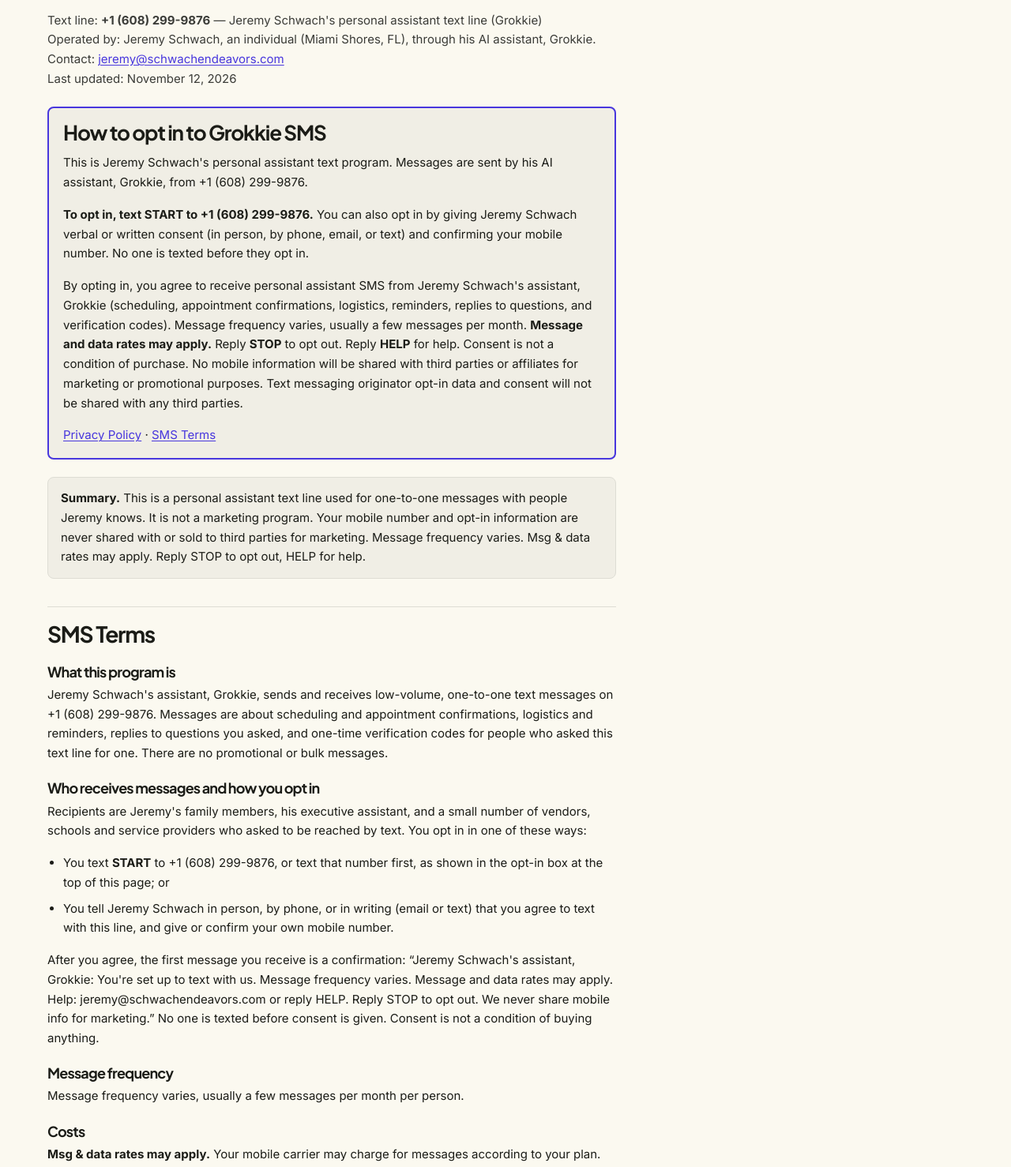
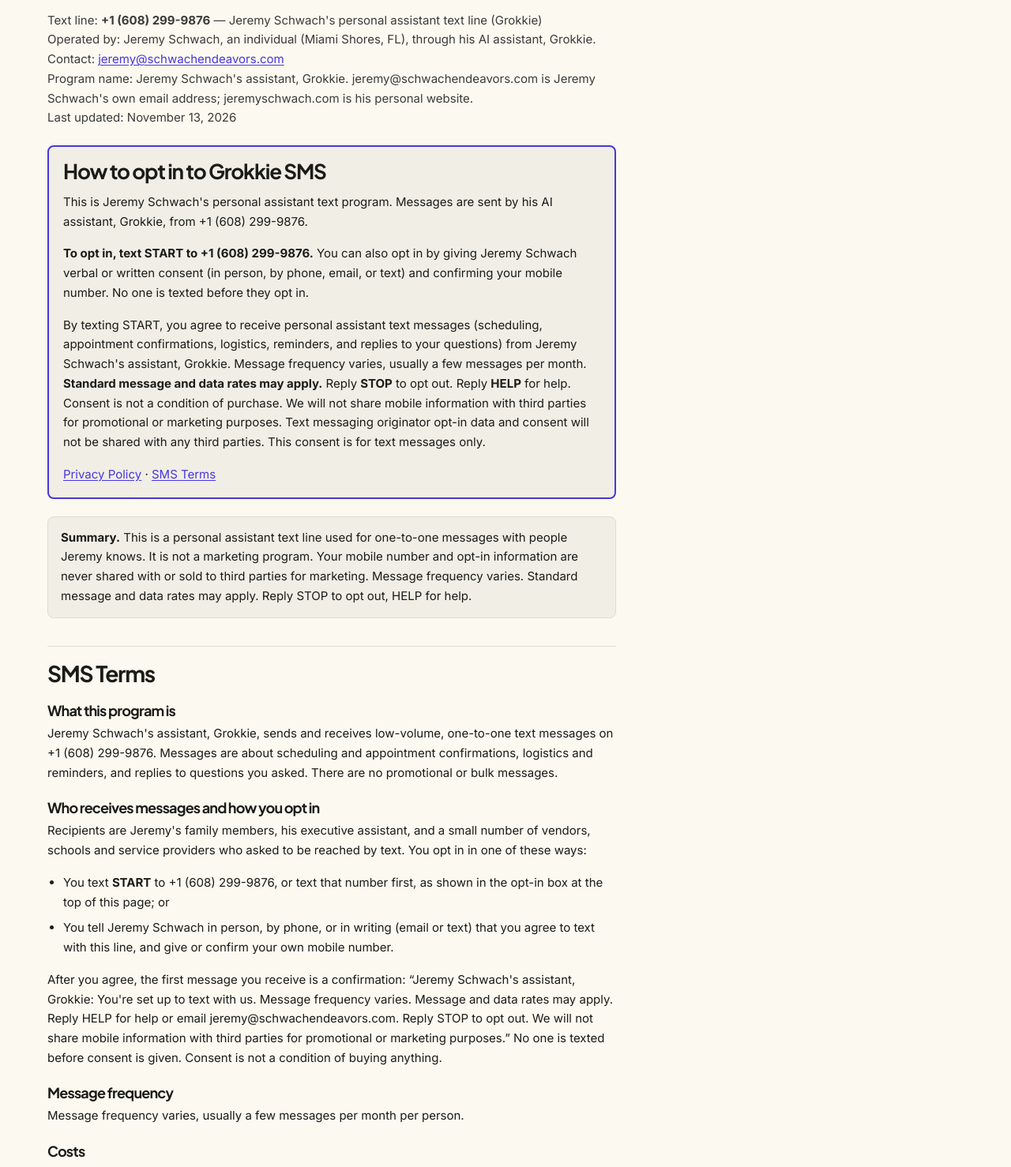
Before and after one commit to jschwach/jeremyschwach-site, a plain HTML site: page sms/index.html in a window 1280 px wide. Shown: the part 187-1665 px from the top of the page at 79% size. Drawn offline with Linux system fonts and the light colour scheme.

Commit message:
Update the SMS page to 10DLC v4 wording (#12)
Drop verification-code language, make texting START the explicit opt-in, and use Telnyx standard rate and sharing copy for carrier rejection 806.

```diff
--- a/sms/index.html
+++ b/sms/index.html
@@ -37,11 +37,11 @@
 <a class="skip" href="#main">Skip to content</a>
 <header class="header">
 <nav class="wrap nav" aria-label="Main navigation">
-<a class="wordmark" href="../index.html" aria-label="Jeremy Schwach — home"><img class="brand-monogram" src="../images/JS-classic.png" alt="JS monogram" width="60" height="51"></a>
+<a aria-label='Jeremy Schwach — home' class='wordmark' href='/'><img class="brand-monogram" src="../images/JS-classic.png" alt="JS monogram" width="60" height="51"></a>
 <div class="nav-links">
-<a href="../index.html">About &amp; Work</a>
-<a href="../insights.html">Insights &amp; Appearances</a>
-<a class="nav-contact" href="../index.html#contact">Let’s connect <span aria-hidden="true"><svg class="arrow-icon" aria-hidden="true" viewBox="0 0 20 20" fill="none"><path d="M5 15 15 5M5 5h10v10" stroke="currentColor" stroke-width="1.7" stroke-linecap="round" stroke-linejoin="round"/></svg></span></a>
+<a href='/'>About &amp; Work</a>
+<a href='/insights'>Insights &amp; Appearances</a>
+<a class='nav-contact' href='/#contact'>Let’s connect <span aria-hidden="true"><svg class="arrow-icon" aria-hidden="true" viewBox="0 0 20 20" fill="none"><path d="M5 15 15 5M5 5h10v10" stroke="currentColor" stroke-width="1.7" stroke-linecap="round" stroke-linejoin="round"/></svg></span></a>
 </div>
 </nav>
 </header>
@@ -51,32 +51,33 @@
 <p class="meta">Text line: <strong>+1 (608) 299-9876</strong> &mdash; Jeremy Schwach's personal assistant text line (Grokkie)<br>
 Operated by: Jeremy Schwach, an individual (Miami Shores, FL), through his AI assistant, Grokkie.<br>
 Contact: <a href="mailto:jeremy@schwachendeavors.com">jeremy@schwachendeavors.com</a><br>
-Last updated: November 12, 2026</p>
+Program name: Jeremy Schwach's assistant, Grokkie. jeremy@schwachendeavors.com is Jeremy Schwach's own email address; jeremyschwach.com is his personal website.<br>
+Last updated: November 13, 2026</p>
 
 <div class="cta" id="opt-in">
 <h2>How to opt in to Grokkie SMS</h2>
 <p>This is Jeremy Schwach's personal assistant text program. Messages are sent by his AI assistant, Grokkie, from +1 (608) 299-9876.</p>
 <p><strong>To opt in, text START to +1 (608) 299-9876.</strong> You can also opt in by giving Jeremy Schwach verbal or written consent (in person, by phone, email, or text) and confirming your mobile number. No one is texted before they opt in.</p>
-<p>By opting in, you agree to receive personal assistant SMS from Jeremy Schwach's assistant, Grokkie (scheduling, appointment confirmations, logistics, reminders, replies to questions, and verification codes). Message frequency varies, usually a few messages per month. <strong>Message and data rates may apply.</strong> Reply <strong>STOP</strong> to opt out. Reply <strong>HELP</strong> for help. Consent is not a condition of purchase. No mobile information will be shared with third parties or affiliates for marketing or promotional purposes. Text messaging originator opt-in data and consent will not be shared with any third parties.</p>
+<p>By texting START, you agree to receive personal assistant text messages (scheduling, appointment confirmations, logistics, reminders, and replies to your questions) from Jeremy Schwach's assistant, Grokkie. Message frequency varies, usually a few messages per month. <strong>Standard message and data rates may apply.</strong> Reply <strong>STOP</strong> to opt out. Reply <strong>HELP</strong> for help. Consent is not a condition of purchase. We will not share mobile information with third parties for promotional or marketing purposes. Text messaging originator opt-in data and consent will not be shared with any third parties. This consent is for text messages only.</p>
 <p><a href="#privacy">Privacy Policy</a> · <a href="#terms">SMS Terms</a></p>
 </div>
 
-<div class="box"><strong>Summary.</strong> This is a personal assistant text line used for one-to-one messages with people Jeremy knows. It is not a marketing program. Your mobile number and opt-in information are never shared with or sold to third parties for marketing. Message frequency varies. Msg &amp; data rates may apply. Reply STOP to opt out, HELP for help.</div>
+<div class="box"><strong>Summary.</strong> This is a personal assistant text line used for one-to-one messages with people Jeremy knows. It is not a marketing program. Your mobile number and opt-in information are never shared with or sold to third parties for marketing. Message frequency varies. Standard message and data rates may apply. Reply STOP to opt out, HELP for help.</div>
 
 <h2 id="terms">SMS Terms</h2>
 <h3>What this program is</h3>
-<p>Jeremy Schwach's assistant, Grokkie, sends and receives low-volume, one-to-one text messages on +1 (608) 299-9876. Messages are about scheduling and appointment confirmations, logistics and reminders, replies to questions you asked, and one-time verification codes for people who asked this text line for one. There are no promotional or bulk messages.</p>
+<p>Jeremy Schwach's assistant, Grokkie, sends and receives low-volume, one-to-one text messages on +1 (608) 299-9876. Messages are about scheduling and appointment confirmations, logistics and reminders, and replies to questions you asked. There are no promotional or bulk messages.</p>
 <h3>Who receives messages and how you opt in</h3>
 <p>Recipients are Jeremy's family members, his executive assistant, and a small number of vendors, schools and service providers who asked to be reached by text. You opt in in one of these ways:</p>
 <ul>
 <li>You text <strong>START</strong> to +1 (608) 299-9876, or text that number first, as shown in the opt-in box at the top of this page; or</li>
 <li>You tell Jeremy Schwach in person, by phone, or in writing (email or text) that you agree to text with this line, and give or confirm your own mobile number.</li>
 </ul>
-<p>After you agree, the first message you receive is a confirmation: &ldquo;Jeremy Schwach's assistant, Grokkie: You're set up to text with us. Message frequency varies. Message and data rates may apply. Help: jeremy@schwachendeavors.com or reply HELP. Reply STOP to opt out. We never share mobile info for marketing.&rdquo; No one is texted before consent is given. Consent is not a condition of buying anything.</p>
+<p>After you agree, the first message you receive is a confirmation: &ldquo;Jeremy Schwach's assistant, Grokkie: You're set up to text with us. Message frequency varies. Message and data rates may apply. Reply HELP for help or email jeremy@schwachendeavors.com. Reply STOP to opt out. We will not share mobile information with third parties for promotional or marketing purposes.&rdquo; No one is texted before consent is given. Consent is not a condition of buying anything.</p>
 <h3>Message frequency</h3>
 <p>Message frequency varies, usually a few messages per month per person.</p>
 <h3>Costs</h3>
-<p><strong>Msg &amp; data rates may apply.</strong> Your mobile carrier may charge for messages according to your plan.</p>
+<p><strong>Standard message and data rates may apply.</strong> Your mobile carrier may charge for messages according to your plan.</p>
 <h3>How to opt out (STOP)</h3>
 <p>Reply <strong>STOP</strong> (or STOPALL, UNSUBSCRIBE, CANCEL, END or QUIT) at any time. You will get one confirmation and no further messages. To resume, reply <strong>START</strong>. You can also tell Jeremy directly.</p>
 <h3>How to get help (HELP)</h3>
```
